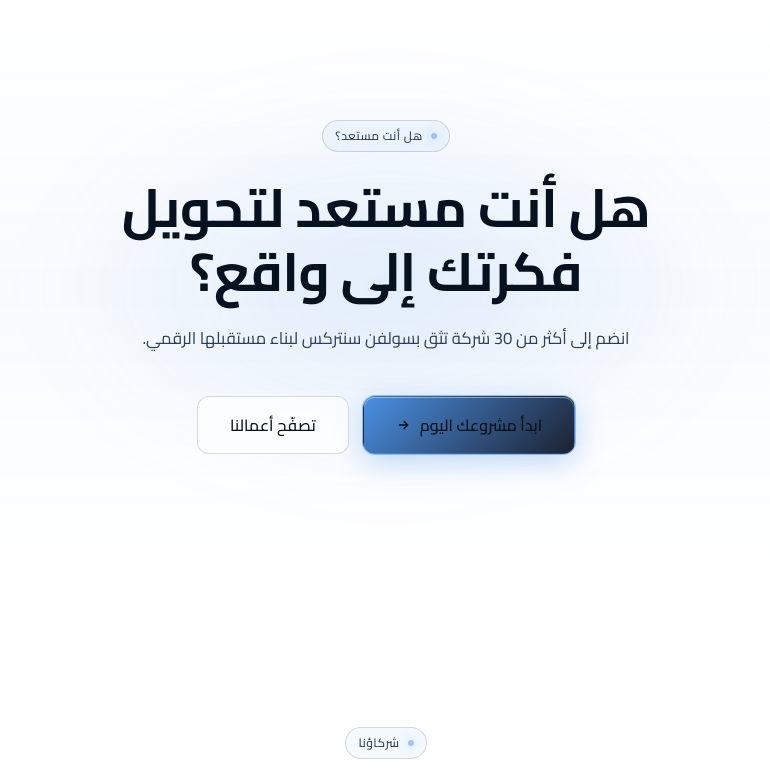
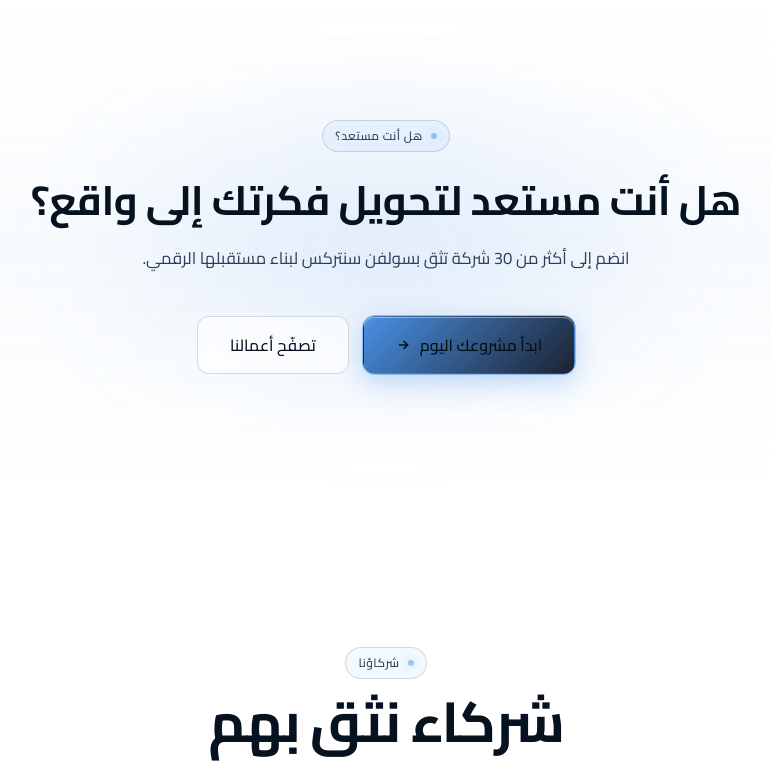
Before and after one commit to Saeed-Altout/solvensyntirx, a Next.js app: page /ar in a window 1280 px wide. Shown: the part 4068-4840 px from the top of the page, without its empty margins (254-1024 px from the left). Built offline with nearby package versions, Linux system fonts and the light colour scheme; no server answers.

Commit message:
fix: CTA title single line, update meta title/description to match company specialization
Co-Authored-By: Claude Sonnet 4.6 <noreply@anthropic.com>

```diff
--- a/messages/ar.json
+++ b/messages/ar.json
@@ -154,8 +154,8 @@
     "status": "جميع الأنظمة تعمل"
   },
   "meta": {
-    "title": "سولفن سنتركس — تركيب المنطق، صياغة المستقبل",
-    "description": "نربط بين الكفاءات التقنية السورية والفرص الاستثمارية الإقليمية — نُحوّل الرؤى الجريئة إلى منتجات رقمية مستدامة."
+    "title": "سولفن سنتركس — تقنية · برمجة · اتصالات",
+    "description": "سولفن سنتركس تبني برمجيات وبنى اتصالات وأنظمة ذكاء اصطناعي بمستوى الإنتاج — وتربط المستثمرين الإقليميين بأفضل الكفاءات التقنية في سوريا."
   },
   "cookies": {
     "message": "نستخدم ملفات تعريف الارتباط لتحسين تجربتك وتحليل حركة الموقع.",
--- a/messages/en.json
+++ b/messages/en.json
@@ -154,8 +154,8 @@
     "status": "All systems operational"
   },
   "meta": {
-    "title": "Solven Syntrix — Synthesizing Logic, Solving the Future",
-    "description": "We connect Syrian tech talent with regional investment — turning bold visions into sustainable digital products."
+    "title": "Solven Syntrix — Technology · Development · Telecoms",
+    "description": "Solven Syntrix builds production-grade software, telecoms infrastructure, and AI systems — and bridges regional investors with Syria's top technical talent."
   },
   "cookies": {
     "message": "We use cookies to improve your experience and analyze site traffic.",
--- a/src/app/globals.css
+++ b/src/app/globals.css
@@ -345,8 +345,9 @@
 .ss-cta-banner-inner { max-width: 860px; margin: 0 auto; text-align: center; position: relative; z-index: 1; display: flex; flex-direction: column; align-items: center; gap: 0; }
 .ss-cta-banner-glow { position: absolute; top: 50%; left: 50%; transform: translate(-50%, -50%); width: 700px; height: 400px; background: radial-gradient(ellipse, color-mix(in srgb, var(--accent) 14%, transparent) 0%, transparent 70%); filter: blur(40px); pointer-events: none; z-index: 0; }
 .ss-eyebrow-center { margin-bottom: 24px; }
-.ss-cta-banner-title { font-size: clamp(30px, 4.2vw, 56px); font-weight: 700; letter-spacing: -0.03em; line-height: 1.1; margin: 0 0 20px; text-wrap: balance; width: 100%; }
-[dir="rtl"] .ss-cta-banner-title { letter-spacing: -0.01em; line-height: 1.2; }
+.ss-cta-banner-title { font-size: clamp(22px, 3.2vw, 44px); font-weight: 700; letter-spacing: -0.03em; line-height: 1.1; margin: 0 0 20px; white-space: nowrap; }
+[dir="rtl"] .ss-cta-banner-title { letter-spacing: -0.01em; line-height: 1.2; white-space: normal; text-wrap: balance; }
+@media (max-width: 700px) { .ss-cta-banner-title { white-space: normal; text-wrap: balance; font-size: clamp(22px, 6vw, 32px); } }
 .ss-cta-banner-sub { font-size: clamp(15px, 1.3vw, 18px); color: var(--fg-2); line-height: 1.6; margin: 0 0 44px; max-width: 560px; }
 .ss-cta-banner-actions { display: flex; gap: 14px; flex-wrap: wrap; justify-content: center; }
 .ss-btn-lg { padding: 16px 32px !important; font-size: 16px !important; }
```
